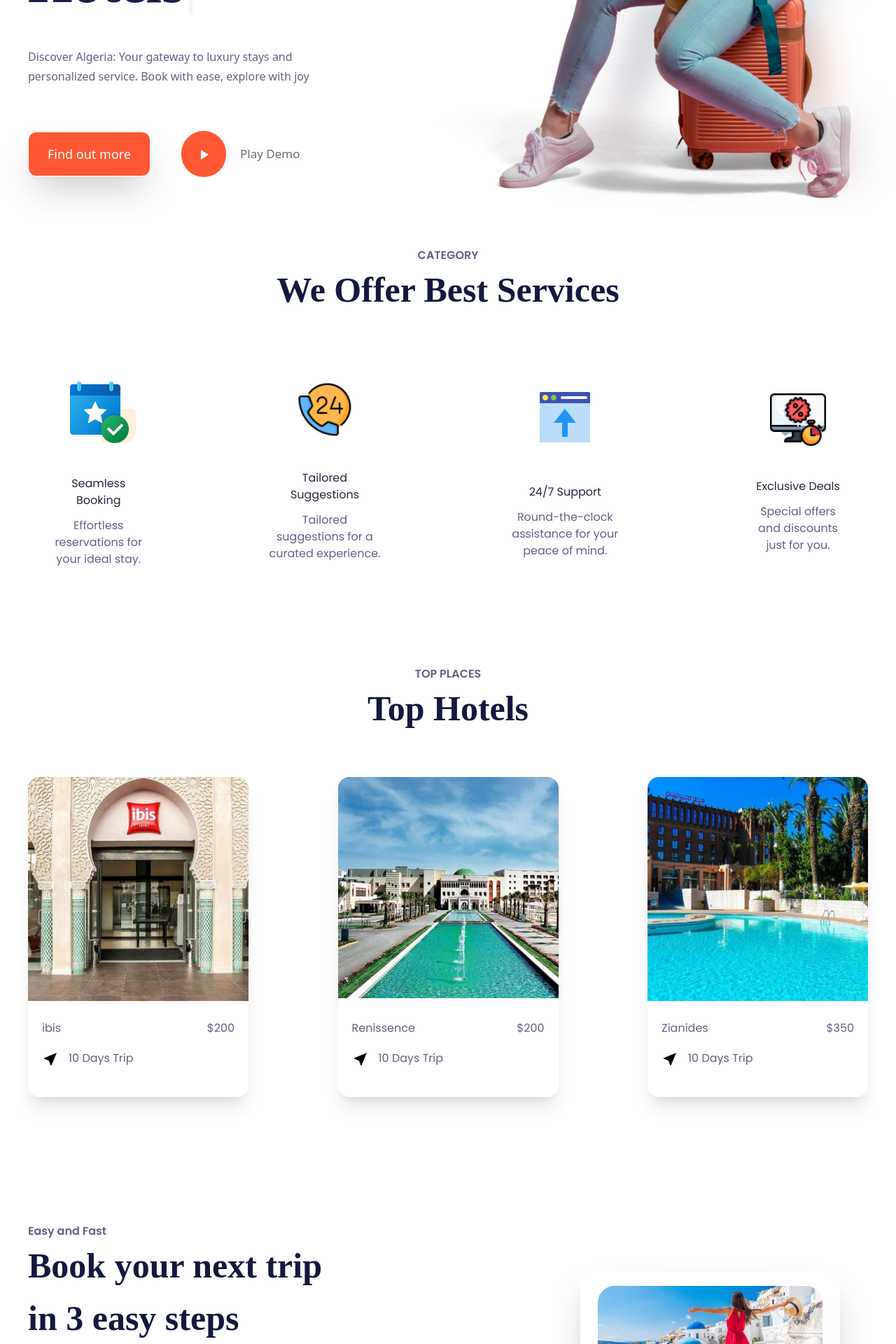
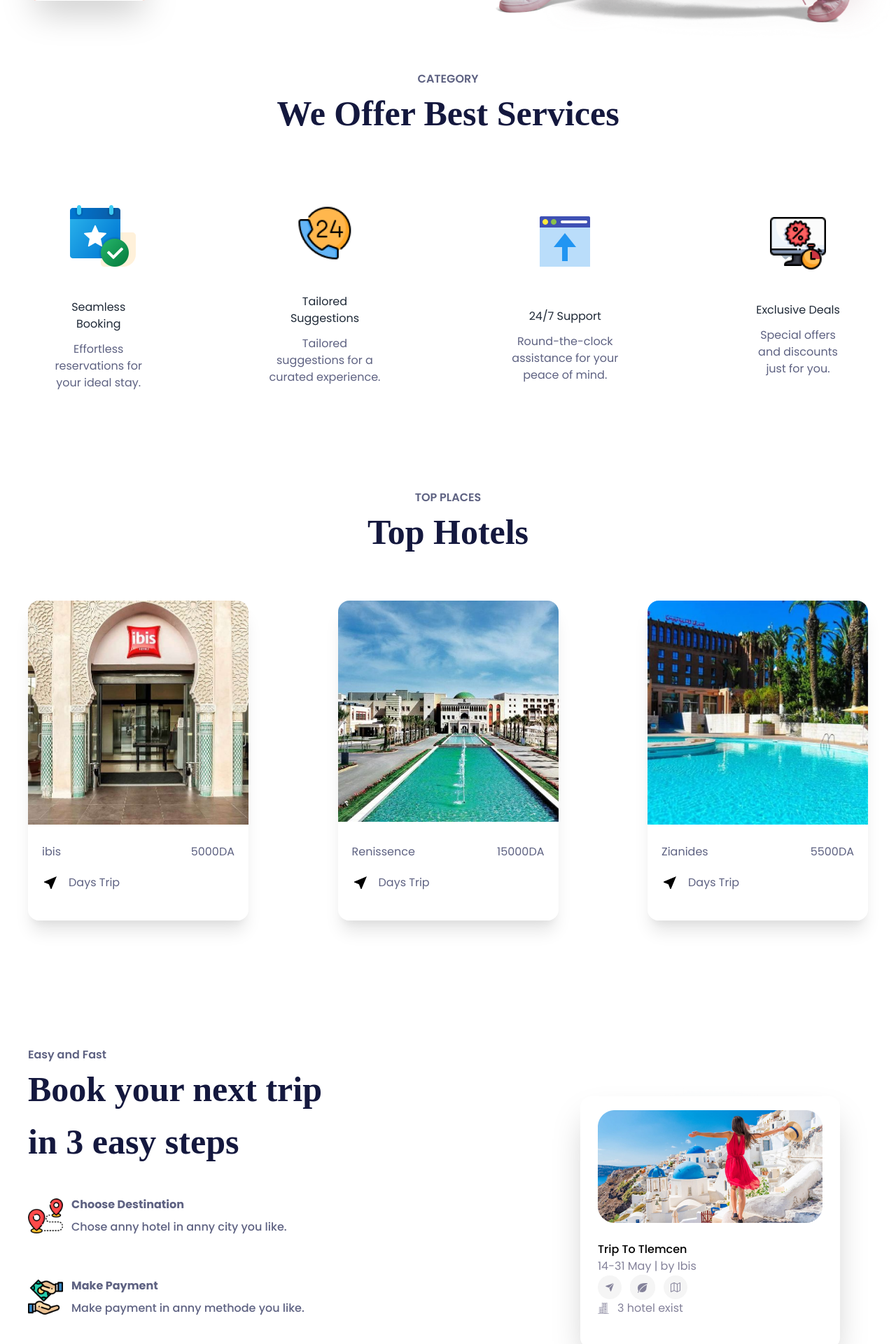
Before and after one commit to chikhaouiMohammed/miniProjet, a React (Vite) app: page / in a window 1280 px wide. Shown: the part 880-2800 px from the top of the page at 70% size. Built offline with nearby package versions, Linux system fonts and the light colour scheme; a web font is replaced by a local one.

Commit message:
Fixing ui issues

```diff
--- a/src/components/BookSteps/BookSteps.jsx
+++ b/src/components/BookSteps/BookSteps.jsx
@@ -65,7 +65,7 @@ function BookSteps() {
                     {/* info */}
                     <div className='text-[#84829A] py-[26px]'>
                         <h3 className='text-black text-base font-medium'>Trip To Tlemcen</h3>
-                        <span>14-29 June |   by Ibis</span>
+                        <span>14-31 May |   by Ibis</span>
                         <div className='flex justify-start items-center gap-3'>
                             <div className='bg-[#F5F5F5] p-[10px] rounded-full'><img src={firstIcon} alt="" /></div>
                             <div className='bg-[#F5F5F5]  rounded-full'><img src={secondIcon} alt="" /></div>
@@ -73,7 +73,7 @@ function BookSteps() {
                         </div>
                         <div className='flex justify-start items-center gap-3'>
                             <div><img src={fourthIcon} alt="" /></div>
-                            <span>24 hotel exist</span>
+                            <span>3 hotel exist</span>
                         </div>
                     </div>
                 </motion.div>
--- a/src/components/Destinations/Destinations.jsx
+++ b/src/components/Destinations/Destinations.jsx
@@ -35,11 +35,11 @@ function Destinations() {
           <div className="absolute bottom-0 left-0 right-0 pt-[27px] pb-[42px] px-[20px] flex flex-col justify-between items-center text-[#5E6282] bg-white z-30">
             <div className='w-full flex justify-between items-center'>
                 <h4>ibis</h4>
-                <span>$200</span>
+                <span>5000DA</span>
             </div>
             <div className='w-full flex justify-start items-center gap-[14px] mt-[19px]'>
                 <div className=' text-black'><NearMeIcon/></div>
-                <div>10 Days Trip</div>
+                <div>Days Trip</div>
             </div>
           </div>
         </motion.div>
@@ -51,11 +51,11 @@ function Destinations() {
           <div className="absolute bottom-0 left-0 right-0 pt-[27px] pb-[42px] px-[20px] flex flex-col justify-between items-center text-[#5E6282] bg-white z-30">
             <div className='w-full flex justify-between items-center'>
                 <h4>Renissence</h4>
-                <span>$200</span>
+                <span>15000DA</span>
             </div>
             <div className='w-full flex justify-start items-center gap-[14px] mt-[19px]'>
                 <div className=' text-black'><NearMeIcon/></div>
-                <div>10 Days Trip</div>
+                <div>Days Trip</div>
             </div>
           </div>
         </motion.div>
@@ -67,11 +67,11 @@ function Destinations() {
           <div className="absolute bottom-0 left-0 right-0 pt-[27px] pb-[42px] px-[20px] flex flex-col justify-between items-center text-[#5E6282] bg-white z-30">
             <div className='w-full flex justify-between items-center'>
                 <h4>Zianides</h4>
-                <span>$350</span>
+                <span>5500DA</span>
             </div>
             <div className='w-full flex justify-start items-center gap-[14px] mt-[19px]'>
                 <div className=' text-black'><NearMeIcon/></div>
-                <div>10 Days Trip</div>
+                <div>Days Trip</div>
             </div>
           </div>
         </motion.div>
--- a/src/components/Header/Header.jsx
+++ b/src/components/Header/Header.jsx
@@ -9,7 +9,7 @@ function  Header() {
 
 
     return (
-        <header className='container mx-auto px-[40px] font-poppins flex justify-between items-center py-[50px] text-mainTextColor'>
+        <header className='container h-[100px] overflow-hidden mx-auto px-[40px] font-poppins flex justify-between items-center py-[50px] text-mainTextColor'>
             {/* Logo */}
             <div className='w-[250px] cursor-pointer'><img className='w-full h-full' src={logo} alt="" /></div>
 
--- a/src/components/Hero/Hero.jsx
+++ b/src/components/Hero/Hero.jsx
@@ -40,14 +40,10 @@ const Hero = () => {
           </p>
           {/* Buttons */}
           <div className='flex justify-center items-center gap-[44px]'>
-            <div className='px-[27px] py-[17px] text-lg bg-mainColor text-white rounded-xl cursor-pointer transition-all duration-500 ease-in-out hover:bg-transparent hover:text-mainTextColor border-[1px] border-white hover:border-mainColor border-solid shadow-2xl'>
+            <a href='#footer' className='px-[27px] py-[17px] text-lg bg-mainColor text-white rounded-xl cursor-pointer transition-all duration-500 ease-in-out hover:bg-transparent hover:text-mainTextColor border-[1px] border-white hover:border-mainColor border-solid shadow-2xl'>
               Find out more
-            </div>
+            </a>
             <div className='flex justify-center items-center gap-5 cursor-pointer'>
-              <div className='p-[20px] bg-mainColor rounded-full'>
-                <PlayArrowIcon sx={{ color: "white" }} />
-              </div>
-              <span className='text-[17px] text-[#686D77]'>Play Demo</span>
             </div>
           </div>
         </div>
--- a/src/pages/HotelSearch/HotelSearch.jsx
+++ b/src/pages/HotelSearch/HotelSearch.jsx
@@ -26,6 +26,18 @@ import imgHotel from '../../assets/44895548.c94c78db.640-1.jpg'
 import imghotel1 from '../../assets/horizontal-tlemcen.jpg'
 import imghotel2 from '../../assets/5014bf9705e597e4d1123f58b425eb5b_M.jpg'
 import imghotel3 from '../../assets/tlemcene.jpg'
+import ibisImg from '../../assets/exterior-view.jpg'
+import renissenceImg from '../../assets/renaissance.jpg'
+import zianidImg from '../../assets/zianides.webp'
+
+const hotelCardsList = [
+    ibisImg,
+    renissenceImg,
+    zianidImg
+]
+
+
+
 const ITEM_HEIGHT = 48;
 const ITEM_PADDING_TOP = 8;
 const MenuProps = {
@@ -220,14 +232,8 @@ function HotelSearch() {
                 </div>
             </header>
             {/* Images Carousel */}
-            <div className="carousel w-full">
-                <div id="slide1" className="carousel-item relative w-full h-[500px]">
-                    <img src={imgHotel} className="w-full h-full" />
-                    <div className="absolute flex justify-between transform -translate-y-1/2 left-5 right-5 top-1/2">
-                        <a href="#slide4" className="btn btn-circle">❮</a>
-                        <a href="#slide2" className="btn btn-circle">❯</a>
-                    </div>
-                </div>
+            <div className="carousel h-[500px] w-full">
+
                 <div id="slide2" className="carousel-item relative w-full h-[500px]">
                     <img src={imghotel1} className="w-full h-full" />
                     <div className="absolute flex justify-between transform -translate-y-1/2 left-5 right-5 top-1/2">
@@ -424,13 +430,13 @@ function HotelSearch() {
                         <div className='flex flex-col justify-center items-center w-full mt-14 gap-10'>
                             {/* Map through filtered hotels and generate hotel cards */}
                             {filteredHotels.length > 0 ? (
-                                filteredHotels.map((hotel) => (
+                                filteredHotels.map((hotel, index) => (
                                     <div key={hotel.id} className='w-full flex justify-center items-start rounded-2xl overflow-hidden box-shadow-two'>
                                         {/* image */}
                                         <div className='flex-shrink-0 w-[300px] h-[300px]'>
                                             {/* You can render hotel images dynamically from the hotel data */}
                                             {hotel.rooms && hotel.rooms.length > 0 && (
-                                                <img className='w-full h-full' src={hotel.rooms[0].images[0]} alt={hotel.name} />
+                                                <img className='w-full h-full' src={hotelCardsList[index % hotelCardsList.length]} alt={hotel.name} />
                                             )}
                                         </div>
                                         {/* info */}
@@ -456,8 +462,7 @@ function HotelSearch() {
                                                         {hotel.rating} Stars Hotel
                                                     </div>
                                                     <div className='flex justify-center items-center gap-2'>
-
-
+                                                        {/* Additional icons or elements */}
                                                     </div>
                                                 </div>
                                                 <div className='flex justify-start items-center gap-2 mt-2'>
@@ -466,7 +471,6 @@ function HotelSearch() {
                                                         <span className='text-[#112211] text-[18px]'>Very Good</span> {hotel.reviews} reviews
                                                     </div>
                                                 </div>
-                                                {/* line */}
                                             </div>
                                             <div className='h-[1px] w-full mt-5 bg-gray-400'></div>
                                             {/* Buy & Favorite Button */}
@@ -487,6 +491,7 @@ function HotelSearch() {
                         </div>
 
 
+
                         {/* Show more results */}
                         <div className='text-white bg-mainColor py-[16px] text-center w-full rounded-lg mt-10 cursor-pointer'>Show more results</div>
                     </div>
--- a/src/pages/Payment/Payment.jsx
+++ b/src/pages/Payment/Payment.jsx
@@ -281,12 +281,6 @@ return (
                             </LocalizationProvider>
                             </div>
                         </div>
-                        <div className='flex flex-col items-start justify-start mt-6 gap-2 '>
-                            <span className='text-[#565656] text-sm ml-2'>You Will Stay 4 Nights </span>
-                            <span  className='text-[#565656] text-sm ml-2'>You Selected 2 Rooms For :</span>
-                            <span  className='text-[#565656] text-sm ml-2'> 2 Adults</span>
-                            <span  className='text-[#565656] text-sm ml-2'> 3 Children</span>
-                        </div>
                     </div>
                     </div>
                     {/*payment*/}
@@ -313,7 +307,7 @@ return (
                             <h2 className='text-2xl font-bold mt-10 '>Pay part now, part later </h2>
                             <input type="radio" className='w-5 h-5 mt-8'/>
                         </div>
-                        <p className='text-sm font-normal mt-4'>Pay $ 200 now, and the rest ($6,60) will be automatically charged <br />
+                        <p className='text-sm font-normal mt-4'>Pay 5000DA now, and the rest (1200DA) will be automatically charged <br />
                             to the same payment method on August 27, 2023. No extra fees.</p>
                     </div>
                     </div>
--- a/src/pages/SecretairePage.jsx/Secretaire.jsx
+++ b/src/pages/SecretairePage.jsx/Secretaire.jsx
@@ -275,7 +275,7 @@ const Secretaire = () => {
 
       <div className="datatable">
         <div className="datatableTitle">
-          vew all Users
+          vew last 10 clients
           <Link state={{email: hotelEmail}} to="/secreter/new-user" className="link">
             Add New
           </Link>
--- a/src/pages/SignIn/SignIn.jsx
+++ b/src/pages/SignIn/SignIn.jsx
@@ -11,7 +11,7 @@ import { signInWithEmailAndPassword } from 'firebase/auth';
 import { adminRoute, hotelOwnerRoute, hotelSearchRoute, secreterRoute } from '../../Routes';
 import { AuthContext } from '../../context/AuthContext';
 import { collection, getDocs, query, where } from 'firebase/firestore';
-import imglogin from '../../assets/1698.png_860.png'
+import imglogin from '../../assets/IMG-20240526-WA0025.jpg'
 const SignIn = () => {
   const [email, setEmail] = useState('');
   const [secEmail, setSecEmail] = useState('');
--- a/src/pages/SingUp/SignUp.jsx
+++ b/src/pages/SingUp/SignUp.jsx
@@ -1,7 +1,7 @@
 import { useState } from 'react'
 import { useNavigate } from 'react-router-dom';
 import {  createUserWithEmailAndPassword } from 'firebase/auth';
-import imglogin1 from '../../assets/1698.png_860.png'
+import imglogin1 from '../../assets/IMG-20240526-WA0025.jpg'
 import { FcGoogle } from "react-icons/fc";
 import { TfiEmail } from "react-icons/tfi";
 import { RiLockPasswordLine } from "react-icons/ri";
```
Also changed, not shown: src/assets/IMG-20240526-WA0025.jpg (added).
